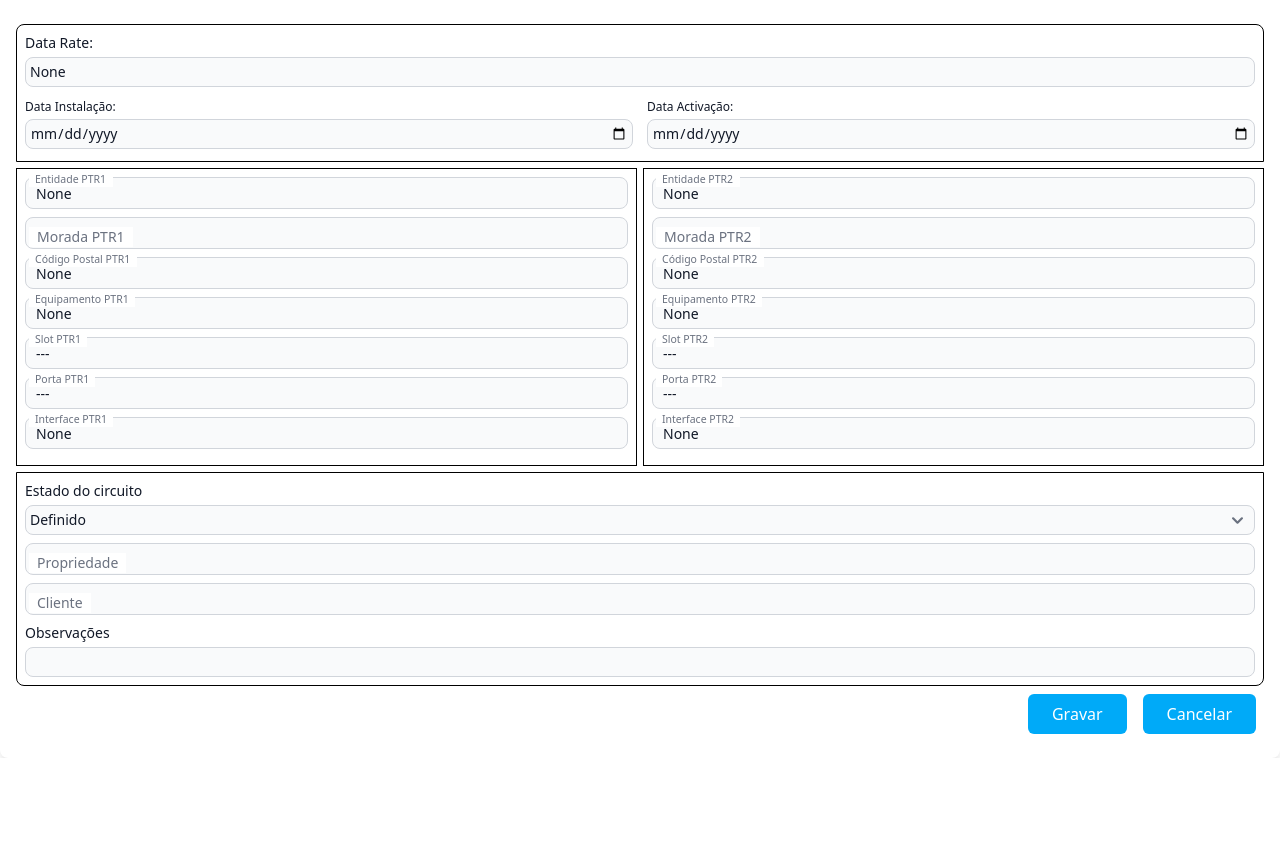
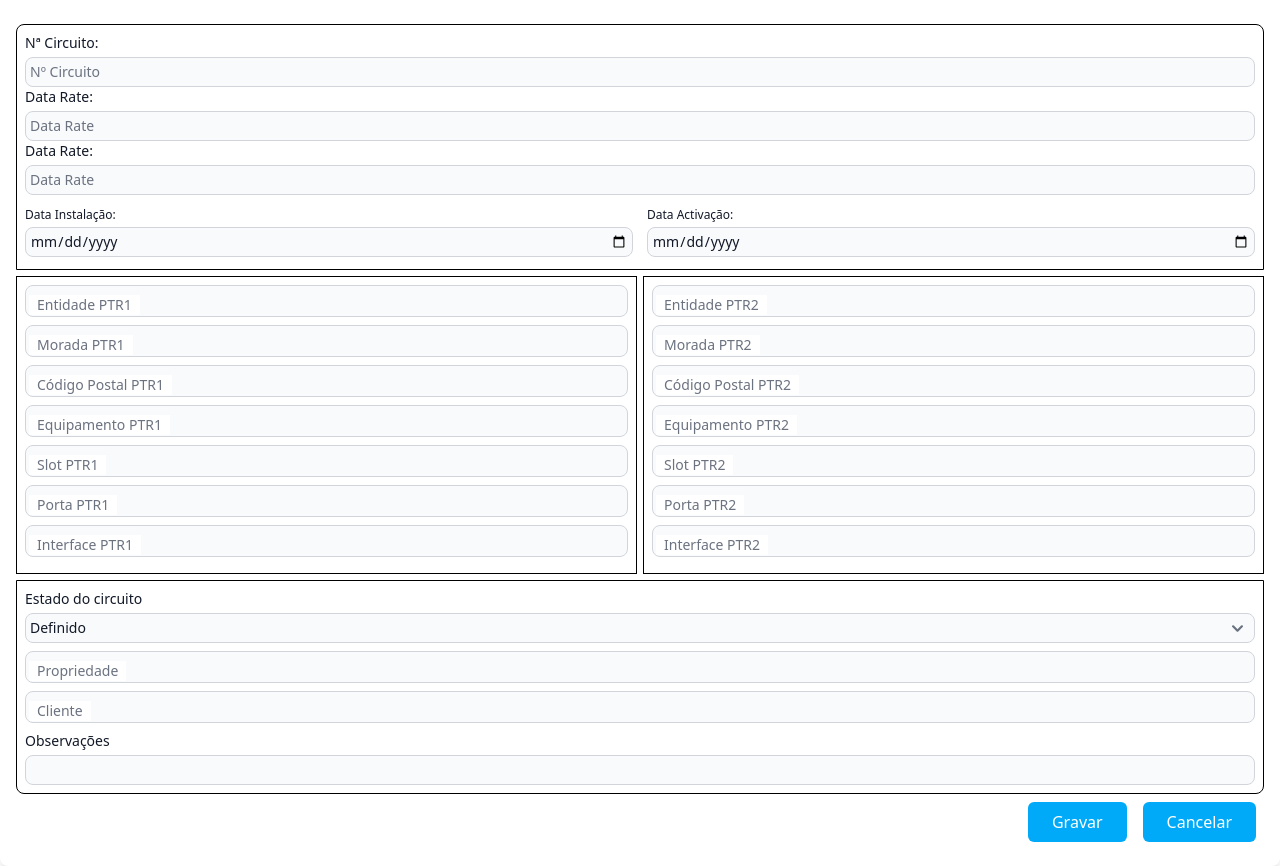
Before and after one commit to lmcharrua/Cadastro_Circ, a Django app: template circuitos/templates/circuitos/editar_circuito.html in a window 1280 px wide. Shown: the part 80-946 px from the top of the page. Before the commit the page ends 838 px from the top, so only its background shows below. Run offline with Django 5.2, Linux system fonts and the light colour scheme; the template is opened without the code that fills it: values that come from a table or form of the project are taken from there, others are empty; some libraries are stand-ins or nearby versions.

Commit message:
1 versão do formulário de criação de circuito

```diff
--- a/circuitos/templates/circuitos/editar_circuito.html
+++ b/circuitos/templates/circuitos/editar_circuito.html
@@ -15,9 +15,11 @@
             <!-- General Fields (Full-width) -->
              <div class="border rounded-t-lg p-1">
             <div class="grid  rounded-t-lg p-1">
-                <div class="form-group col-span-1">
+                <div class="form-group col-span-1"><label for="ncircuito" class="block mb-1 text-sm font-medium text-gray-900">Nª Circuito:</label>
+                    <input  id="ncircuito" name="N_Circuito" class="block w-full p-1 text-gray-900 border border-gray-300 rounded-lg bg-gray-50 text-sm focus:outline-none focus:ring-0 focus:ring-ipt-main focus:border-ipt-main"  placeholder="Nº Circuito">
                     <label for="DataRate" class="block mb-1 text-sm font-medium text-gray-900">Data Rate:</label>
-                    <input  id="DataRate" name="Data_Rate" class="block w-full p-1 text-gray-900 border border-gray-300 rounded-lg bg-gray-50 text-sm focus:outline-none focus:ring-0 focus:ring-ipt-main focus:border-ipt-main" value="{{form.Data_Rate.value}}" placeholder="Data Rate">
+                    <input  id="DataRate" name="Data_Rate" class="block w-full p-1 text-gray-900 border border-gray-300 rounded-lg bg-gray-50 text-sm focus:outline-none focus:ring-0 focus:ring-ipt-main focus:border-ipt-main"  placeholder="Data Rate"><label for="DataRate" class="block mb-1 text-sm font-medium text-gray-900">Data Rate:</label>
+                    <input  id="DataRate" name="Data_Rate" class="block w-full p-1 text-gray-900 border border-gray-300 rounded-lg bg-gray-50 text-sm focus:outline-none focus:ring-0 focus:ring-ipt-main focus:border-ipt-main"  placeholder="Data Rate">
                 </div>
             </div>
             <div class=" grid grid-cols-2 rounded-b-lg py-1 gap-1.5">
@@ -25,13 +27,13 @@
                     <label for="datainst" class="block mb-1 text-xs font-medium text-gray-900">Data Instalação:</label>
                     <div class="absolute inset-y-0 start-0 flex items-center ps-3.5 pointer-events-none">
                     </div>
-                    <input type="date" id="datainst" name="Data_Inst" value="{{form.Data_Inst.value|date:"c"}}" class="block w-full p-1 text-gray-900 border border-gray-300 rounded-lg bg-gray-50 text-sm  focus:outline-none focus:ring-0 focus:ring-ipt-main focus:border-ipt-main">
+                    <input type="date" id="datainst" name="Data_Inst" class="block w-full p-1 text-gray-900 border border-gray-300 rounded-lg bg-gray-50 text-sm  focus:outline-none focus:ring-0 focus:ring-ipt-main focus:border-ipt-main">
                 </div>
                 <div class="col-span-1 p-1">
                     <label for="dataactiv" class="block mb-1 text-xs font-medium text-gray-900">Data Activação:</label>
                     <div class="absolute inset-y-0 start-0 flex items-center ps-3.5 pointer-events-none">
                     </div>
-                    <input type="date" id="dataactiv" name="Data_Activ" value="{{form.Data_Activ.value|date:"c"}}" class="block w-full p-1 text-gray-900 border border-gray-300 rounded-lg bg-gray-50 text-sm  focus:outline-none focus:ring-0 focus:ring-ipt-main focus:border-ipt-main">
+                    <input type="date" id="dataactiv" name="Data_Activ" class="block w-full p-1 text-gray-900 border border-gray-300 rounded-lg bg-gray-50 text-sm  focus:outline-none focus:ring-0 focus:ring-ipt-main focus:border-ipt-main">
                 </div>
 
             </div>
@@ -41,62 +43,63 @@
             <div class=" grid grid-cols-2 rounded-b-lg py-1.5 gap-1.5">
                 <div class="col-span-1 border p-2">
                   <div class="relative pb-2">
-                    <input type="text" id="EntidadePTR1" name="Entidade_PTR1" value="{{form.Entidade_PTR1.value}}" class="block px-2.5 pb-1 pt-1.5 w-full text-sm text-gray-900 bg-gray-50 rounded-lg border-1 border-gray-300 appearance-none  focus:outline-none focus:ring-0 focus:border-blue-600 peer" placeholder=" " />
+                    <input type="text" id="EntidadePTR1" name="Entidade_PTR1" class="block px-2.5 pb-1 pt-1.5 w-full text-sm text-gray-900 bg-gray-50 rounded-lg border-1 border-gray-300 appearance-none  focus:outline-none focus:ring-0 focus:border-blue-600 peer" placeholder=" " />
+
                     <label for="EntidadePTR1" class="absolute text-sm text-gray-500  duration-300 transform -translate-y-4 scale-75 top-2 z-10 origin-[0] bg-white  px-2 peer-focus:px-2 peer-focus:text-blue-600  peer-placeholder-shown:scale-100 peer-placeholder-shown:-translate-y-1/2 peer-placeholder-shown:top-1/2 peer-focus:top-2 peer-focus:scale-75 peer-focus:-translate-y-4 rtl:peer-focus:translate-x-1/4 rtl:peer-focus:left-auto start-1">Entidade PTR1</label>
                   </div>
                   <div class="relative pb-2">
-                    <input type="text" id="MoradaPTR1" name="Morada_PTR1" value="{{form.Morada_PTR1.value}}" class="block px-2.5 pb-1 pt-1.5 w-full text-sm text-gray-900 bg-gray-50 rounded-lg border-1 border-gray-300 appearance-none  focus:outline-none focus:ring-0 focus:border-blue-600 peer" placeholder=" " />
+                    <input type="text" id="MoradaPTR1" name="Morada_PTR1" class="block px-2.5 pb-1 pt-1.5 w-full text-sm text-gray-900 bg-gray-50 rounded-lg border-1 border-gray-300 appearance-none  focus:outline-none focus:ring-0 focus:border-blue-600 peer" placeholder=" " />
                     <label for="MoradaPTR1" class="absolute text-sm text-gray-500  duration-300 transform -translate-y-4 scale-75 top-2 z-10 origin-[0] bg-white  px-2 peer-focus:px-2 peer-focus:text-blue-600  peer-placeholder-shown:scale-100 peer-placeholder-shown:-translate-y-1/2 peer-placeholder-shown:top-1/2 peer-focus:top-2 peer-focus:scale-75 peer-focus:-translate-y-4 rtl:peer-focus:translate-x-1/4 rtl:peer-focus:left-auto start-1">Morada PTR1</label>
                   </div>
                   <div class="relative pb-2">
-                    <input type="text" id="CodPost_PTR1" name="Cod_Post_PTR1" value="{{form.Cod_Post_PTR1.value}}" class="block px-2.5 pb-1 pt-1.5 w-full text-sm text-gray-900 bg-gray-50 rounded-lg border-1 border-gray-300 appearance-none  focus:outline-none focus:ring-0 focus:border-blue-600 peer" placeholder=" " />
+                    <input type="text" id="CodPost_PTR1" name="Cod_Post_PTR1" class="block px-2.5 pb-1 pt-1.5 w-full text-sm text-gray-900 bg-gray-50 rounded-lg border-1 border-gray-300 appearance-none  focus:outline-none focus:ring-0 focus:border-blue-600 peer" placeholder=" " />
                     <label for="CodPost_PTR1" class="absolute text-sm text-gray-500  duration-300 transform -translate-y-4 scale-75 top-2 z-10 origin-[0] bg-white  px-2 peer-focus:px-2 peer-focus:text-blue-600  peer-placeholder-shown:scale-100 peer-placeholder-shown:-translate-y-1/2 peer-placeholder-shown:top-1/2 peer-focus:top-2 peer-focus:scale-75 peer-focus:-translate-y-4 rtl:peer-focus:translate-x-1/4 rtl:peer-focus:left-auto start-1">Código Postal PTR1</label>
                   </div>
                   <div class="relative pb-2">
-                    <input type="text" id="EquipPTR1" name="Equip_PTR1" value="{{form.Equip_PTR1.value}}" class="block px-2.5 pb-1 pt-1.5 w-full text-sm text-gray-900 bg-gray-50 rounded-lg border-1 border-gray-300 appearance-none  focus:outline-none focus:ring-0 focus:border-blue-600 peer" placeholder=" " />
+                    <input type="text" id="EquipPTR1" name="Equip_PTR1" class="block px-2.5 pb-1 pt-1.5 w-full text-sm text-gray-900 bg-gray-50 rounded-lg border-1 border-gray-300 appearance-none  focus:outline-none focus:ring-0 focus:border-blue-600 peer" placeholder=" " />
                     <label for="EquipPTR1" class="absolute text-sm text-gray-500  duration-300 transform -translate-y-4 scale-75 top-2 z-10 origin-[0] bg-white  px-2 peer-focus:px-2 peer-focus:text-blue-600  peer-placeholder-shown:scale-100 peer-placeholder-shown:-translate-y-1/2 peer-placeholder-shown:top-1/2 peer-focus:top-2 peer-focus:scale-75 peer-focus:-translate-y-4 rtl:peer-focus:translate-x-1/4 rtl:peer-focus:left-auto start-1">Equipamento PTR1</label>
                   </div>
                   <div class="relative pb-2">
-                    <input type="text" id="SlotPTR1" name="Slot_PTR1" value="{{form.Slot_PTR1.value}}" class="block px-2.5 pb-1 pt-1.5 w-full text-sm text-gray-900 bg-gray-50 rounded-lg border-1 border-gray-300 appearance-none  focus:outline-none focus:ring-0 focus:border-blue-600 peer" placeholder=" " />
+                    <input type="text" id="SlotPTR1" name="Slot_PTR1" class="block px-2.5 pb-1 pt-1.5 w-full text-sm text-gray-900 bg-gray-50 rounded-lg border-1 border-gray-300 appearance-none  focus:outline-none focus:ring-0 focus:border-blue-600 peer" placeholder=" " />
                     <label for="SlotPTR1" class="absolute text-sm text-gray-500  duration-300 transform -translate-y-4 scale-75 top-2 z-10 origin-[0] bg-white  px-2 peer-focus:px-2 peer-focus:text-blue-600  peer-placeholder-shown:scale-100 peer-placeholder-shown:-translate-y-1/2 peer-placeholder-shown:top-1/2 peer-focus:top-2 peer-focus:scale-75 peer-focus:-translate-y-4 rtl:peer-focus:translate-x-1/4 rtl:peer-focus:left-auto start-1">Slot PTR1</label>
                   </div>
                   <div class="relative pb-2">
-                    <input type="text" id="TribPTR1" name="Trib_PTR1" value="{{form.Trib_PTR1.value}}" class="block px-2.5 pb-1 pt-1.5 w-full text-sm text-gray-900 bg-gray-50 rounded-lg border-1 border-gray-300 appearance-none  focus:outline-none focus:ring-0 focus:border-blue-600 peer" placeholder=" " />
+                    <input type="text" id="TribPTR1" name="Trib_PTR1" class="block px-2.5 pb-1 pt-1.5 w-full text-sm text-gray-900 bg-gray-50 rounded-lg border-1 border-gray-300 appearance-none  focus:outline-none focus:ring-0 focus:border-blue-600 peer" placeholder=" " />
                     <label for="TribPTR1" class="absolute text-sm text-gray-500  duration-300 transform -translate-y-4 scale-75 top-2 z-10 origin-[0] bg-white  px-2 peer-focus:px-2 peer-focus:text-blue-600  peer-placeholder-shown:scale-100 peer-placeholder-shown:-translate-y-1/2 peer-placeholder-shown:top-1/2 peer-focus:top-2 peer-focus:scale-75 peer-focus:-translate-y-4 rtl:peer-focus:translate-x-1/4 rtl:peer-focus:left-auto start-1">Porta PTR1</label>
                   </div>
                   <div class="relative pb-2">
-                    <input type="text" id="Interfac_PTR1" name="Interface_PTR1" value="{{form.Interface_PTR1.value}}" class="block px-2.5 pb-1 pt-1.5 w-full text-sm text-gray-900 bg-gray-50 rounded-lg border-1 border-gray-300 appearance-none  focus:outline-none focus:ring-0 focus:border-blue-600 peer" placeholder=" " />
+                    <input type="text" id="Interfac_PTR1" name="Interface_PTR1" class="block px-2.5 pb-1 pt-1.5 w-full text-sm text-gray-900 bg-gray-50 rounded-lg border-1 border-gray-300 appearance-none  focus:outline-none focus:ring-0 focus:border-blue-600 peer" placeholder=" " />
                     <label for="InterfacePTR1" class="absolute text-sm text-gray-500  duration-300 transform -translate-y-4 scale-75 top-2 z-10 origin-[0] bg-white  px-2 peer-focus:px-2 peer-focus:text-blue-600  peer-placeholder-shown:scale-100 peer-placeholder-shown:-translate-y-1/2 peer-placeholder-shown:top-1/2 peer-focus:top-2 peer-focus:scale-75 peer-focus:-translate-y-4 rtl:peer-focus:translate-x-1/4 rtl:peer-focus:left-auto start-1">Interface PTR1</label>
                   </div>
                 </div>
 
                 <div class="col-span-1 border p-2">
                     <div class="relative pb-2">
-                    <input type="text" id="EntidadePTR2" name="Entidade_PTR2" value="{{form.Entidade_PTR2.value}}" class="block px-2.5 pb-1 pt-1.5 w-full text-sm text-gray-900 bg-gray-50 rounded-lg border-1 border-gray-300 appearance-none  focus:outline-none focus:ring-0 focus:border-blue-600 peer" placeholder=" " />
+                    <input type="text" id="EntidadePTR2" name="Entidade_PTR2" class="block px-2.5 pb-1 pt-1.5 w-full text-sm text-gray-900 bg-gray-50 rounded-lg border-1 border-gray-300 appearance-none  focus:outline-none focus:ring-0 focus:border-blue-600 peer" placeholder=" " />
                     <label for="EntidadePTR2" class="absolute text-sm text-gray-500  duration-300 transform -translate-y-4 scale-75 top-2 z-10 origin-[0] bg-white  px-2 peer-focus:px-2 peer-focus:text-blue-600  peer-placeholder-shown:scale-100 peer-placeholder-shown:-translate-y-1/2 peer-placeholder-shown:top-1/2 peer-focus:top-2 peer-focus:scale-75 peer-focus:-translate-y-4 rtl:peer-focus:translate-x-1/4 rtl:peer-focus:left-auto start-1">Entidade PTR2</label>
                   </div>
                   <div class="relative pb-2">
-                    <input type="text" id="MoradaPTR2" name="Morada_PTR2" value="{{form.Morada_PTR2.value}}" class="block px-2.5 pb-1 pt-1.5 w-full text-sm text-gray-900 bg-gray-50 rounded-lg border-1 border-gray-300 appearance-none  focus:outline-none focus:ring-0 focus:border-blue-600 peer" placeholder=" " />
+                    <input type="text" id="MoradaPTR2" name="Morada_PTR2" class="block px-2.5 pb-1 pt-1.5 w-full text-sm text-gray-900 bg-gray-50 rounded-lg border-1 border-gray-300 appearance-none  focus:outline-none focus:ring-0 focus:border-blue-600 peer" placeholder=" " />
                     <label for="MoradaPTR2" class="absolute text-sm text-gray-500  duration-300 transform -translate-y-4 scale-75 top-2 z-10 origin-[0] bg-white  px-2 peer-focus:px-2 peer-focus:text-blue-600  peer-placeholder-shown:scale-100 peer-placeholder-shown:-translate-y-1/2 peer-placeholder-shown:top-1/2 peer-focus:top-2 peer-focus:scale-75 peer-focus:-translate-y-4 rtl:peer-focus:translate-x-1/4 rtl:peer-focus:left-auto start-1">Morada PTR2</label>
                   </div>
                   <div class="relative pb-2">
-                    <input type="text" id="CodPost_PTR2" name="Cod_Post_PTR2" value="{{form.Cod_Post_PTR2.value}}" class="block px-2.5 pb-1 pt-1.5 w-full text-sm text-gray-900 bg-gray-50 rounded-lg border-1 border-gray-300 appearance-none  focus:outline-none focus:ring-0 focus:border-blue-600 peer" placeholder=" " />
+                    <input type="text" id="CodPost_PTR2" name="Cod_Post_PTR2" class="block px-2.5 pb-1 pt-1.5 w-full text-sm text-gray-900 bg-gray-50 rounded-lg border-1 border-gray-300 appearance-none  focus:outline-none focus:ring-0 focus:border-blue-600 peer" placeholder=" " />
                     <label for="CodPost_PTR2" class="absolute text-sm text-gray-500  duration-300 transform -translate-y-4 scale-75 top-2 z-10 origin-[0] bg-white  px-2 peer-focus:px-2 peer-focus:text-blue-600  peer-placeholder-shown:scale-100 peer-placeholder-shown:-translate-y-1/2 peer-placeholder-shown:top-1/2 peer-focus:top-2 peer-focus:scale-75 peer-focus:-translate-y-4 rtl:peer-focus:translate-x-1/4 rtl:peer-focus:left-auto start-1">Código Postal PTR2</label>
                   </div>
                   <div class="relative pb-2">
-                    <input type="text" id="EquipPTR2" name="Equip_PTR2" value="{{form.Equip_PTR2.value}}" class="block px-2.5 pb-1 pt-1.5 w-full text-sm text-gray-900 bg-gray-50 rounded-lg border-1 border-gray-300 appearance-none  focus:outline-none focus:ring-0 focus:border-blue-600 peer" placeholder=" " />
+                    <input type="text" id="EquipPTR2" name="Equip_PTR2" class="block px-2.5 pb-1 pt-1.5 w-full text-sm text-gray-900 bg-gray-50 rounded-lg border-1 border-gray-300 appearance-none  focus:outline-none focus:ring-0 focus:border-blue-600 peer" placeholder=" " />
                     <label for="EquipPTR2" class="absolute text-sm text-gray-500  duration-300 transform -translate-y-4 scale-75 top-2 z-10 origin-[0] bg-white  px-2 peer-focus:px-2 peer-focus:text-blue-600  peer-placeholder-shown:scale-100 peer-placeholder-shown:-translate-y-1/2 peer-placeholder-shown:top-1/2 peer-focus:top-2 peer-focus:scale-75 peer-focus:-translate-y-4 rtl:peer-focus:translate-x-1/4 rtl:peer-focus:left-auto start-1">Equipamento PTR2</label>
                   </div>
                   <div class="relative pb-2">
-                    <input type="text" id="SlotPTR2" name="Slot_PTR2" value="{{form.Slot_PTR2.value}}" class="block px-2.5 pb-1 pt-1.5 w-full text-sm text-gray-900 bg-gray-50 rounded-lg border-1 border-gray-300 appearance-none  focus:outline-none focus:ring-0 focus:border-blue-600 peer" placeholder=" " />
+                    <input type="text" id="SlotPTR2" name="Slot_PTR2" class="block px-2.5 pb-1 pt-1.5 w-full text-sm text-gray-900 bg-gray-50 rounded-lg border-1 border-gray-300 appearance-none  focus:outline-none focus:ring-0 focus:border-blue-600 peer" placeholder=" " />
                     <label for="SlotPTR2" class="absolute text-sm text-gray-500  duration-300 transform -translate-y-4 scale-75 top-2 z-10 origin-[0] bg-white  px-2 peer-focus:px-2 peer-focus:text-blue-600  peer-placeholder-shown:scale-100 peer-placeholder-shown:-translate-y-1/2 peer-placeholder-shown:top-1/2 peer-focus:top-2 peer-focus:scale-75 peer-focus:-translate-y-4 rtl:peer-focus:translate-x-1/4 rtl:peer-focus:left-auto start-1">Slot PTR2</label>
                   </div>
                   <div class="relative pb-2">
-                    <input type="text" id="TribPTR2" name="Trib_PTR2" value="{{form.Trib_PTR2.value}}" class="block px-2.5 pb-1 pt-1.5 w-full text-sm text-gray-900 bg-gray-50 rounded-lg border-1 border-gray-300 appearance-none  focus:outline-none focus:ring-0 focus:border-blue-600 peer" placeholder=" " />
+                    <input type="text" id="TribPTR2" name="Trib_PTR2" class="block px-2.5 pb-1 pt-1.5 w-full text-sm text-gray-900 bg-gray-50 rounded-lg border-1 border-gray-300 appearance-none  focus:outline-none focus:ring-0 focus:border-blue-600 peer" placeholder=" " />
                     <label for="TribPTR2" class="absolute text-sm text-gray-500  duration-300 transform -translate-y-4 scale-75 top-2 z-10 origin-[0] bg-white  px-2 peer-focus:px-2 peer-focus:text-blue-600  peer-placeholder-shown:scale-100 peer-placeholder-shown:-translate-y-1/2 peer-placeholder-shown:top-1/2 peer-focus:top-2 peer-focus:scale-75 peer-focus:-translate-y-4 rtl:peer-focus:translate-x-1/4 rtl:peer-focus:left-auto start-1">Porta PTR2</label>
                   </div>
                   <div class="relative pb-2">
-                    <input type="text" id="InterfacePTR2" name="Interface_PTR2" value="{{form.Interface_PTR2.value}}" class="block px-2.5 pb-1 pt-1.5 w-full text-sm text-gray-900 bg-gray-50 rounded-lg border-1 border-gray-300 appearance-none  focus:outline-none focus:ring-0 focus:border-blue-600 peer" placeholder=" " />
+                    <input type="text" id="InterfacePTR2" name="Interface_PTR2" class="block px-2.5 pb-1 pt-1.5 w-full text-sm text-gray-900 bg-gray-50 rounded-lg border-1 border-gray-300 appearance-none  focus:outline-none focus:ring-0 focus:border-blue-600 peer" placeholder=" " />
                     <label for="InterfacePTR2" class="absolute text-sm text-gray-500  duration-300 transform -translate-y-4 scale-75 top-2 z-10 origin-[0] bg-white  px-2 peer-focus:px-2 peer-focus:text-blue-600  peer-placeholder-shown:scale-100 peer-placeholder-shown:-translate-y-1/2 peer-placeholder-shown:top-1/2 peer-focus:top-2 peer-focus:scale-75 peer-focus:-translate-y-4 rtl:peer-focus:translate-x-1/4 rtl:peer-focus:left-auto start-1">Interface PTR2</label>
                   </div>
 
@@ -106,20 +109,20 @@
                 <div class="col-span-2 px-2 pt-2">
                   <label for="lista" name="Estado_Cct" class="block mb-1 text-sm font-medium text-gray-900">Estado do circuito</label>
                   <select name="Estado_Cct" id="lista" class="block w-full p-1 mb-2 text-gray-900 border border-gray-300 rounded-lg bg-gray-50 text-sm focus:outline-none focus:ring-0 focus:ring-ipt-main focus:border-ipt-main">
-                    <option value="Ativo" {% if form.Estado_Cct.value == "Activo" %} selected {% endif %}>Ativo</option>
-                    <option value="Desligado" {% if form.Estado_Cct.value == "Desligado" %} selected {% endif %}>Desligado</option>
-                    <option value="Definido" {% if form.Estado_Cct.value == "Definido" %} selected {% endif %}>Definido</option>
+                    <option value="Activo">Activo</option>
+                    <option value="Desligado">Desligado</option>
+                    <option value="Definido"selected>Definido</option>
                   </select>
 
                   <div class="relative pb-2">
-                  <input type="text" id="Propriedade" name="Propriedade_Cct" value="{{form.Propriedade_Cct.value}}" class="block px-2.5 pb-1 pt-1.5 w-full text-sm text-gray-900 bg-gray-50 rounded-lg border-1 border-gray-300 appearance-none  focus:outline-none focus:ring-0 focus:border-blue-600 peer" placeholder=" " />
+                  <input type="text" id="Propriedade" name="Propriedade_Cct" class="block px-2.5 pb-1 pt-1.5 w-full text-sm text-gray-900 bg-gray-50 rounded-lg border-1 border-gray-300 appearance-none  focus:outline-none focus:ring-0 focus:border-blue-600 peer" placeholder=" " />
                     <label for="Propriedade" class="absolute text-sm text-gray-500  duration-300 transform -translate-y-4 scale-75 top-2 z-10 origin-[0] bg-white  px-2 peer-focus:px-2 peer-focus:text-blue-600  peer-placeholder-shown:scale-100 peer-placeholder-shown:-translate-y-1/2 peer-placeholder-shown:top-1/2 peer-focus:top-2 peer-focus:scale-75 peer-focus:-translate-y-4 rtl:peer-focus:translate-x-1/4 rtl:peer-focus:left-auto start-1">Propriedade</label>
                   </div>
                   <div class="relative pb-2">
-                  <input type="text" id="UserCct" name="User_Cct" value="{{form.User_Cct.value}}" class="block px-2.5 pb-1 pt-1.5 w-full text-sm text-gray-900 bg-gray-50 rounded-lg border-1 border-gray-300 appearance-none  focus:outline-none focus:ring-0 focus:border-blue-600 peer" placeholder=" " />
+                  <input type="text" id="UserCct" name="User_Cct" class="block px-2.5 pb-1 pt-1.5 w-full text-sm text-gray-900 bg-gray-50 rounded-lg border-1 border-gray-300 appearance-none  focus:outline-none focus:ring-0 focus:border-blue-600 peer" placeholder=" " />
                     <label for="UserCct" class="absolute text-sm text-gray-500  duration-300 transform -translate-y-4 scale-75 top-2 z-10 origin-[0] bg-white  px-2 peer-focus:px-2 peer-focus:text-blue-600  peer-placeholder-shown:scale-100 peer-placeholder-shown:-translate-y-1/2 peer-placeholder-shown:top-1/2 peer-focus:top-2 peer-focus:scale-75 peer-focus:-translate-y-4 rtl:peer-focus:translate-x-1/4 rtl:peer-focus:left-auto start-1">Cliente</label>
                   </div>
-                    <label for="Outrasref" name="Outras_Ref" value="{{form.Outras_Ref.value}}" class="block mb-1 text-sm font-medium text-gray-900">Observações</label>
+                    <label for="Outrasref" name="Outras_Ref" class="block mb-1 text-sm font-medium text-gray-900">Observações</label>
                     <input type="text" id="Outrasref" name="Outras_Ref" value="{{form.Outras_Ref.value}}" class="block w-full p-1 text-gray-900 border border-gray-300 rounded-lg bg-gray-50 text-sm mb-2 focus:outline-none focus:ring-0 focus:ring-ipt-main focus:border-ipt-main" placeholder=" " />
 
                 </div>
```
Also changed, not shown: circuitos/templates/circuitos/criar_circuito.html (+136 -0 lines).
